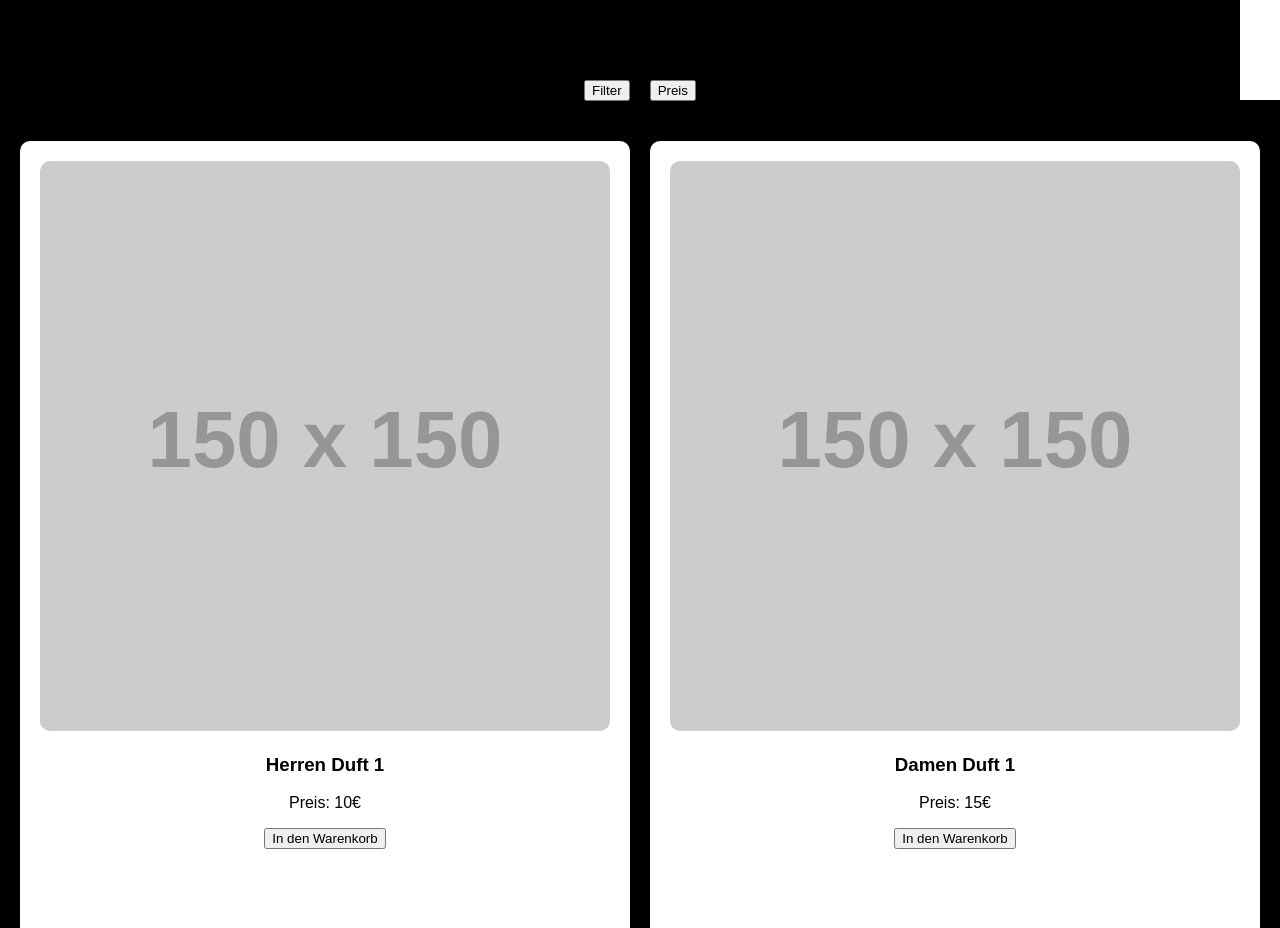
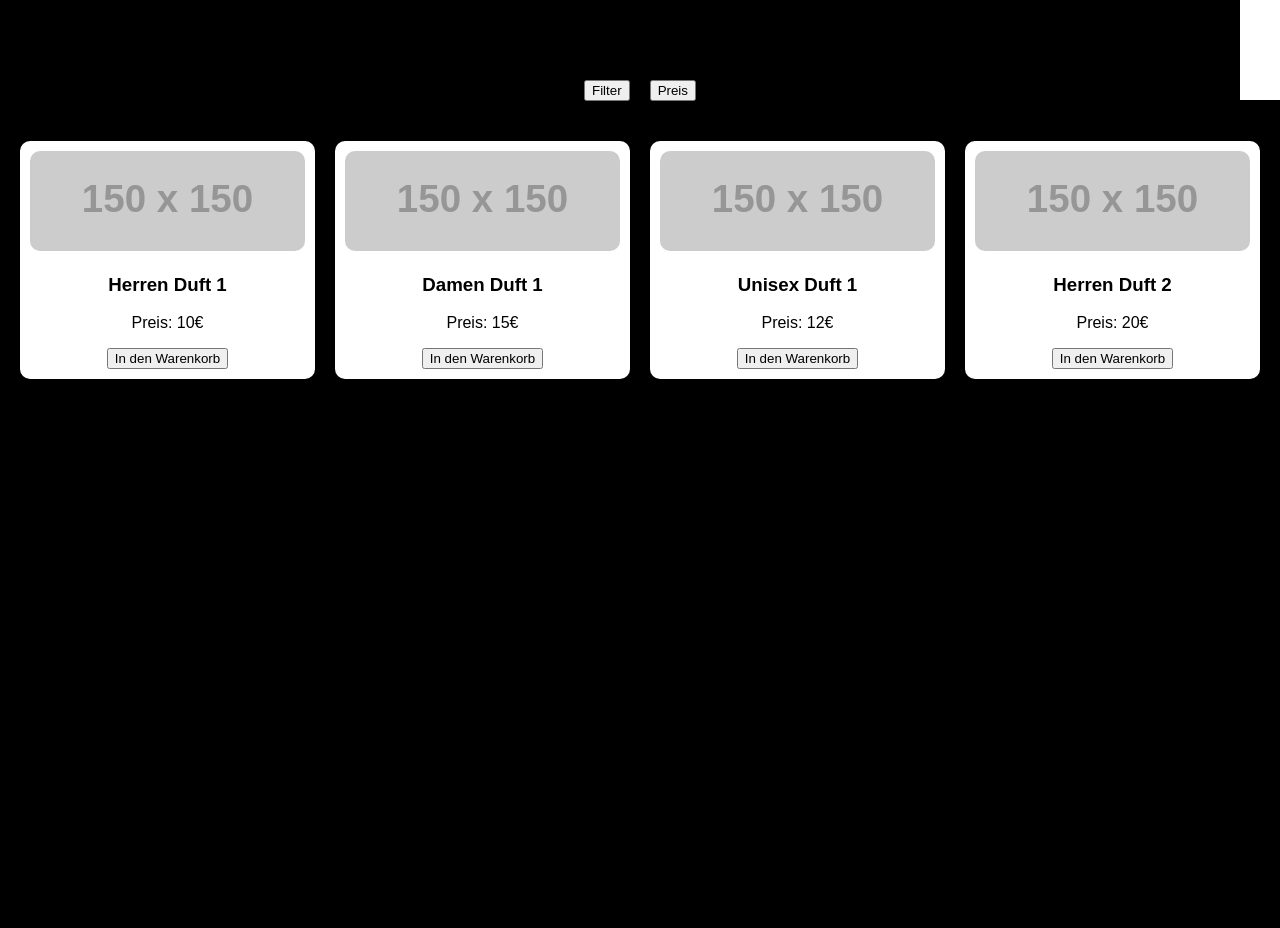
Before and after one commit to f8cb/f8cb-shop, a plain HTML site: page index.html in a window 1280 px wide. Shown: the part 740-1668 px from the top of the page. After the commit the page ends 1139 px from the top, so only its background shows below. Drawn offline with Linux system fonts and the light colour scheme; placeholder pictures from the web are drawn by us.

Commit message:
Add files via upload

```diff
--- a/index.html
+++ b/index.html
@@ -63,19 +63,19 @@
         }
         .shop {
             display: grid;
-            grid-template-columns: repeat(auto-fit, minmax(250px, 1fr));
+            grid-template-columns: repeat(auto-fit, minmax(150px, 1fr));
             gap: 20px;
             justify-content: center;
             padding: 20px;
-            min-height: 200vh;
         }
         .item {
             background: white;
             color: black;
-            padding: 20px;
+            padding: 10px;
             border-radius: 10px;
             box-shadow: 0 4px 6px rgba(0, 0, 0, 0.3);
             transition: transform 0.3s ease, box-shadow 0.3s ease;
+            text-align: center;
         }
         .item:hover {
             transform: scale(1.05);
@@ -83,6 +83,8 @@
         }
         .item img {
             width: 100%;
+            height: 100px;
+            object-fit: cover;
             border-radius: 10px;
         }
         .cart-sidebar {
@@ -153,6 +155,18 @@
             <p>Preis: 15€</p>
             <button onclick="addToCart('Damen Duft 1', 15)">In den Warenkorb</button>
         </div>
+        <div class="item" data-category="unisex" data-price="12">
+            <img src="https://via.placeholder.com/150" alt="Unisex Duft 1">
+            <h3>Unisex Duft 1</h3>
+            <p>Preis: 12€</p>
+            <button onclick="addToCart('Unisex Duft 1', 12)">In den Warenkorb</button>
+        </div>
+        <div class="item" data-category="men" data-price="20">
+            <img src="https://via.placeholder.com/150" alt="Herren Duft 2">
+            <h3>Herren Duft 2</h3>
+            <p>Preis: 20€</p>
+            <button onclick="addToCart('Herren Duft 2', 20)">In den Warenkorb</button>
+        </div>
     </div>
 
     <div class="cart-sidebar" id="cart-sidebar">
```
